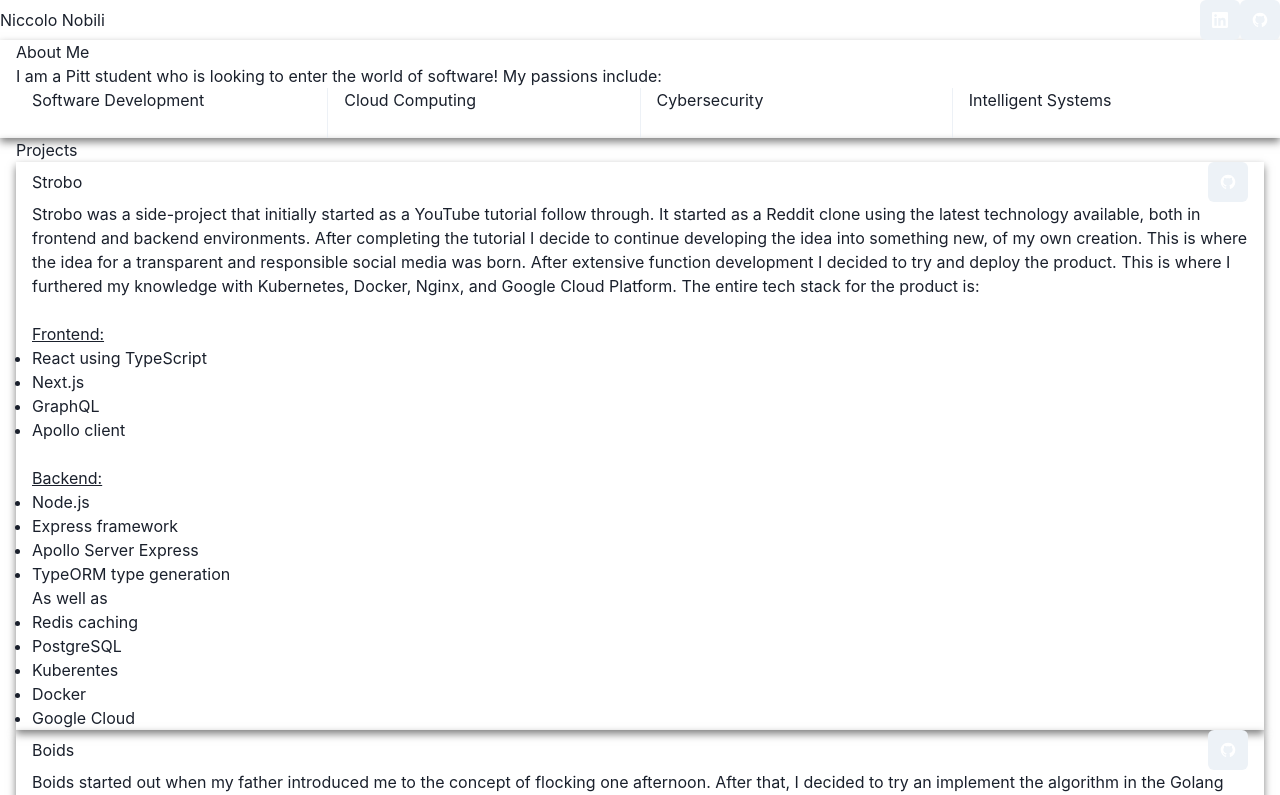
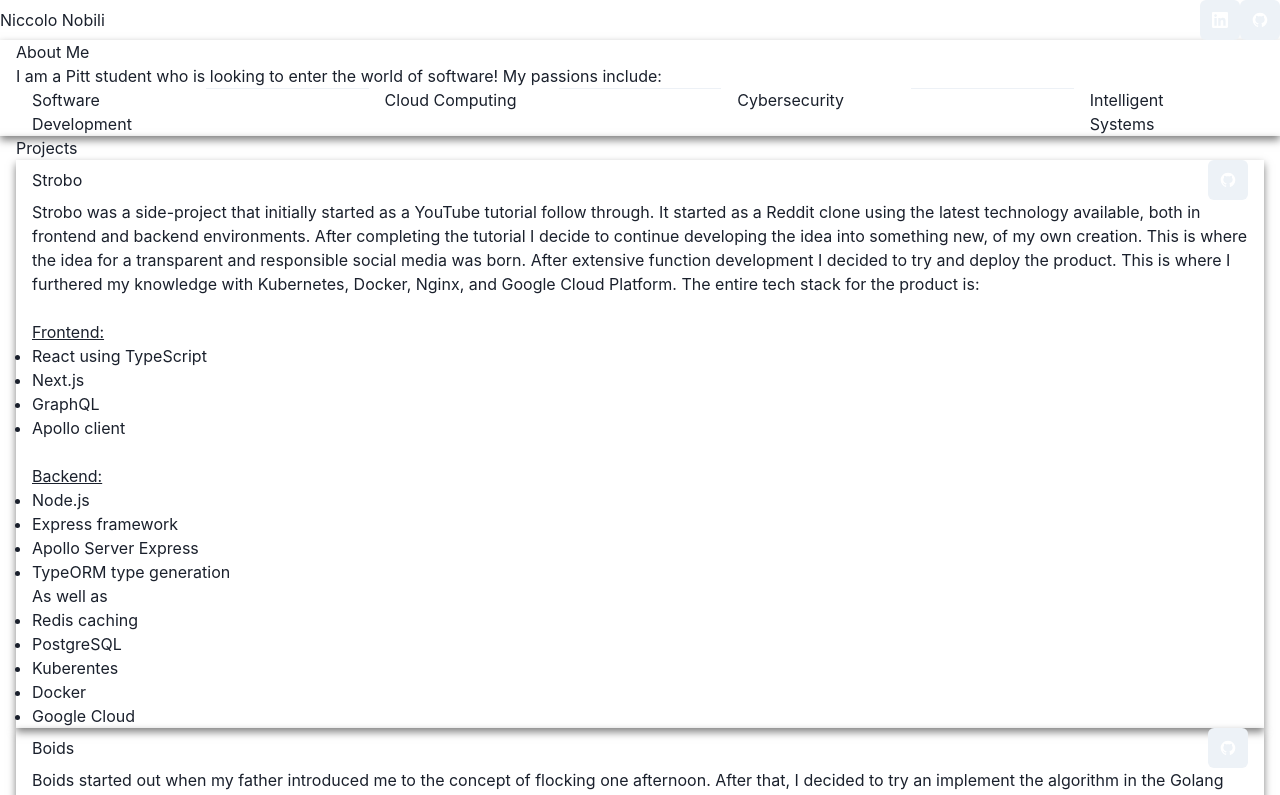
Before and after one commit to strobosco/personal-website, a Next.js app: page / in a window 1280 px wide. Shown: the top 795 px of the page. Built offline with nearby package versions, Linux system fonts and the light colour scheme.

Commit message:
Added responsive

```diff
--- a/components/AboutMe.tsx
+++ b/components/AboutMe.tsx
@@ -1,6 +1,6 @@
 import React from "react";
 
-import { Box, Container, Flex, Center, Divider } from "@chakra-ui/react";
+import { Box, Container, Flex, Divider } from "@chakra-ui/react";
 
 import type { NextPage } from "next";
 
@@ -18,27 +18,23 @@ const AboutMe: NextPage = () => {
             I am a Pitt student who is looking to enter the world of software!
             My passions include:
           </p>
-          <Flex flexDir="row" className="py-8 text-p text-center items-center">
+          <Flex className="flex flex-col sm:flex-row py-8 text-p text-center items-center">
             <Container>
               <p>Software Development</p>
             </Container>
-            <Center height="50px">
-              <Divider orientation="vertical" />
-            </Center>
+            <Divider />
             <Container>
               <p>Cloud Computing</p>
             </Container>
-            <Center height="50px">
-              <Divider orientation="vertical" />
-            </Center>
+            <Divider />
             <Container>
               <p>Cybersecurity</p>
             </Container>
-            <Center height="50px">
-              <Divider orientation="vertical" />
-            </Center>
+            <Divider />
             <Container>
-              <p>Intelligent Systems</p>
+              <p>
+                Intelligent <br /> Systems
+              </p>
             </Container>
           </Flex>
         </Container>
```
